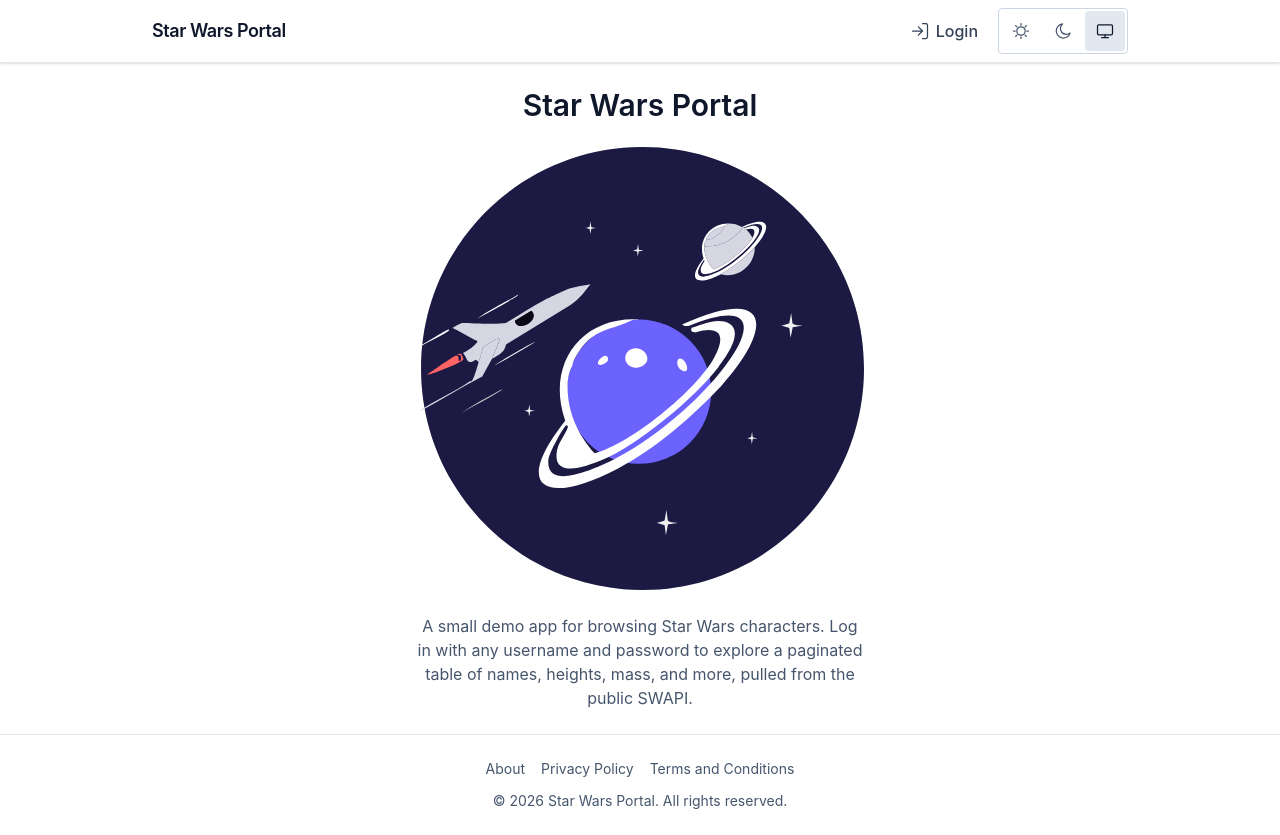
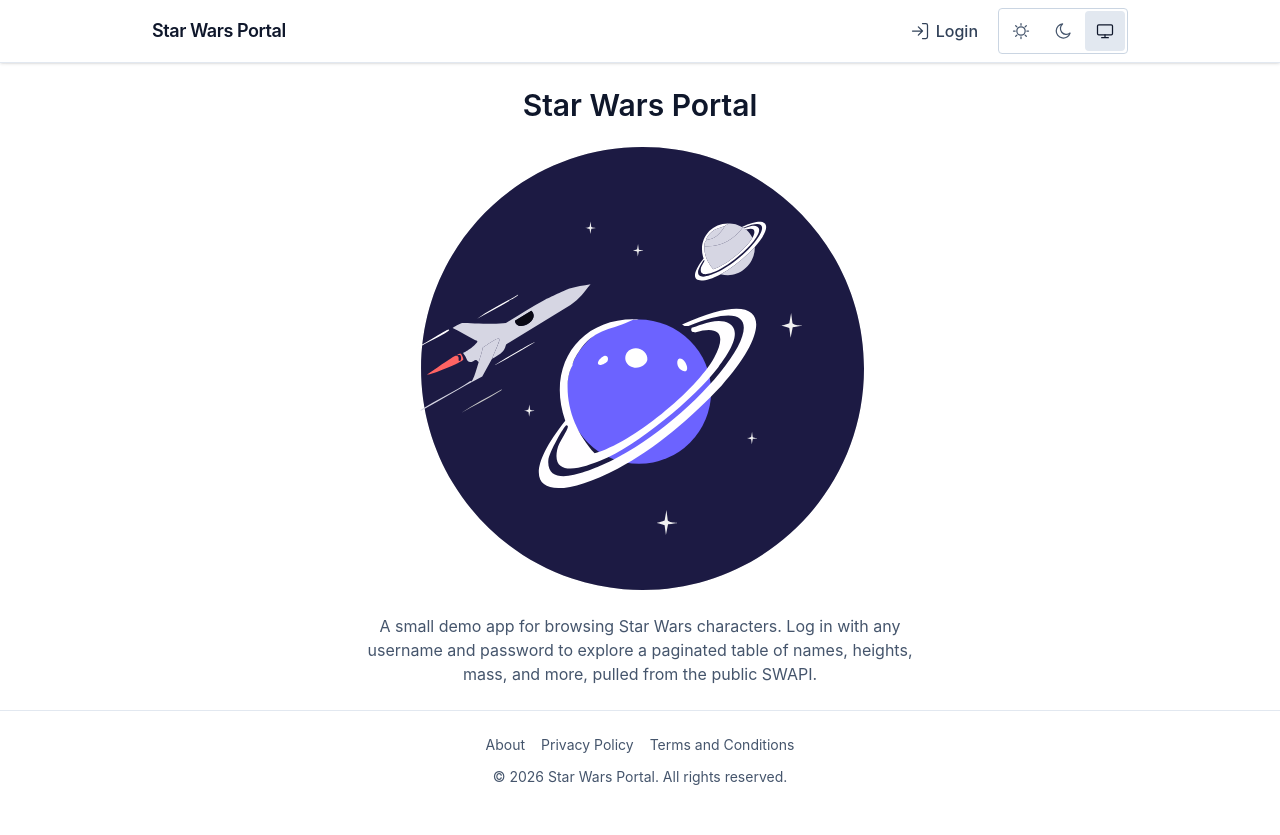
Before and after one commit to PetyoLazarov92/react-star-wars-portal, a React (Vite) app: page / in a window 1280 px wide. After the commit the page ends 811 px from the top, so only its background shows below. Built offline with nearby package versions, Linux system fonts and the light colour scheme.

Commit message:
refactor(homepage): increase the max width

```diff
--- a/src/pages/HomePage.tsx
+++ b/src/pages/HomePage.tsx
@@ -9,7 +9,7 @@ function HomePage() {
         alt="An astronaut floating in space next to a planet"
         className="w-full max-w-md"
       />
-      <p className="max-w-md text-slate-600 dark:text-slate-400">
+      <p className="max-w-xl text-slate-600 dark:text-slate-400">
         A small demo app for browsing Star Wars characters. Log in with any username and password to
         explore a paginated table of names, heights, mass, and more, pulled from the public SWAPI.
       </p>
```
